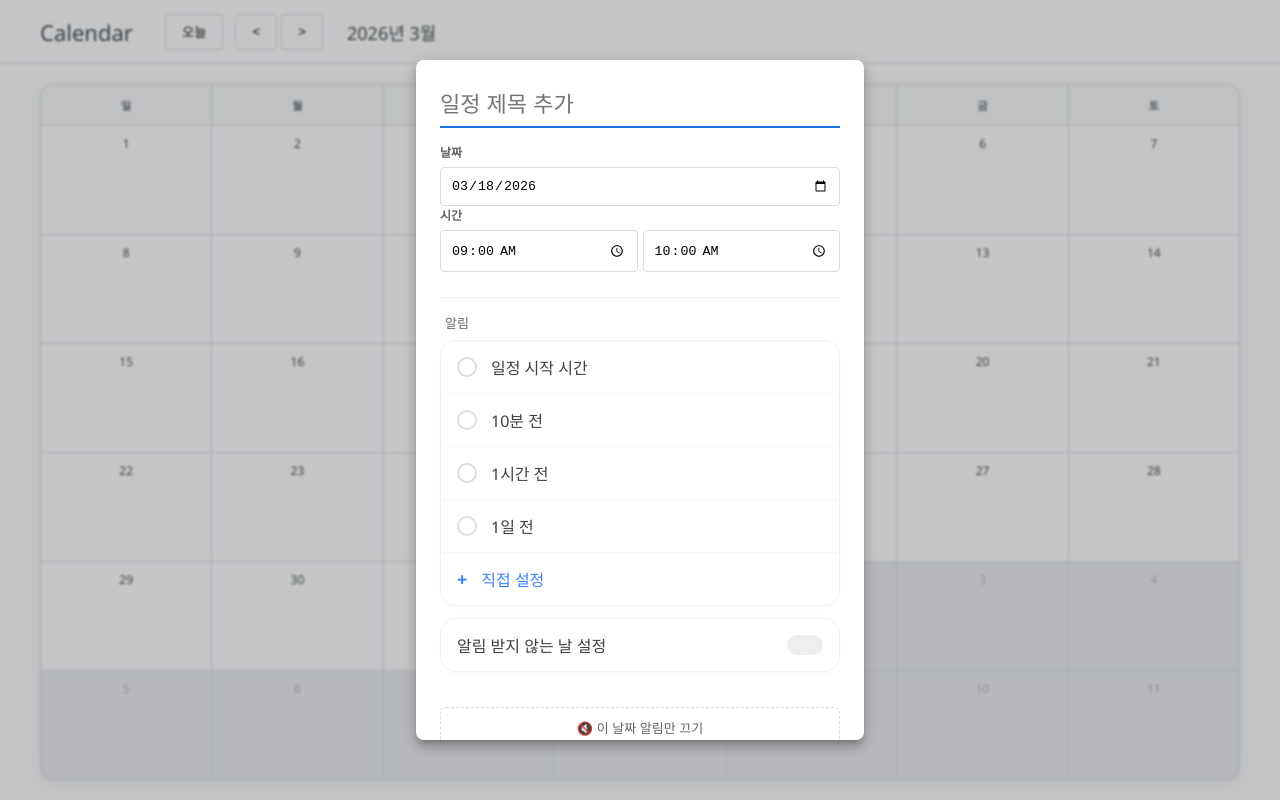
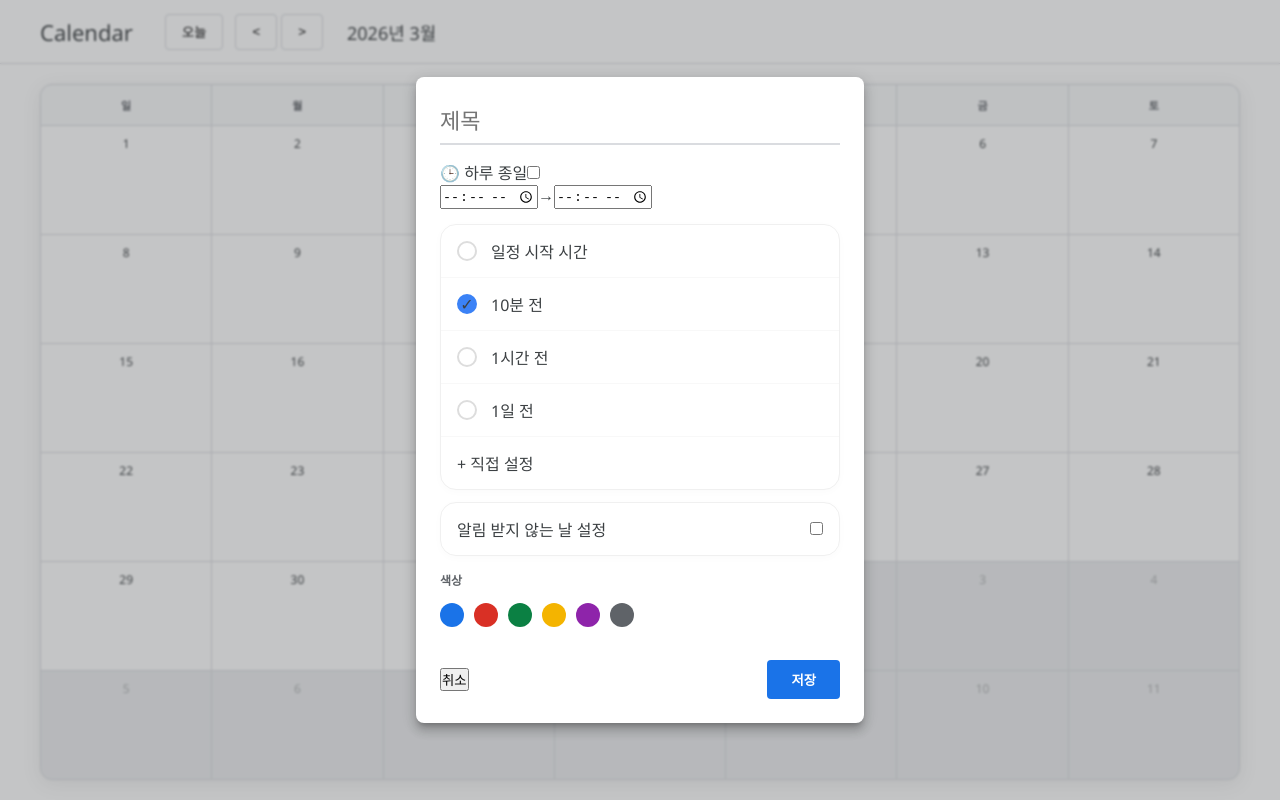
Before and after one commit to leeann9867/calendar, a React (Create React App) app: page / in a window 1280 px wide. Both pictures are taken after a click on the element "18". Built offline with nearby package versions, Linux system fonts and the light colour scheme.

Commit message:
ver 0.11

```diff
--- a/src/components/EventModal/ReminderSettings.js
+++ b/src/components/EventModal/ReminderSettings.js
@@ -7,78 +7,46 @@ const OPTIONS = [
     { label: '1일 전', value: 1440 },
 ];
 
-function ReminderSettings({ reminders = [], setReminders }) {
+function ReminderSettings({ form, setForm }) {
     const [isCustom, setIsCustom] = useState(false);
     const [customVal, setCustomVal] = useState('');
 
-    const toggle = (val) => {
-        // 이미지 스타일처럼 하나만 선택되도록 처리 (다중 선택 원하시면 [...reminders, val] 로직으로 변경 가능)
-        if (reminders.includes(val)) {
-            setReminders([]);
-        } else {
-            setReminders([val]);
-        }
-    };
-
-    const handleAddCustom = () => {
-        const val = parseInt(customVal);
-        if (!isNaN(val) && val >= 0) {
-            toggle(val);
-            setCustomVal('');
-            setIsCustom(false);
-        }
+    const toggleReminder = (val) => {
+        const current = form.reminders || [];
+        const next = current.includes(val) ? [] : [val];
+        setForm({ ...form, reminders: next });
     };
 
     return (
-        <div className="reminder-container">
-            <label className="section-label">알림</label>
-
+        <div className="reminder-component">
             <div className="reminder-list-card">
-                {/* 기본 옵션 리스트 */}
                 {OPTIONS.map(opt => (
-                    <div
-                        key={opt.value}
-                        className={`reminder-item ${reminders.includes(opt.value) ? 'active' : ''}`}
-                        onClick={() => toggle(opt.value)}
-                    >
-                        <div className="check-circle">
-                            {reminders.includes(opt.value) && <span className="check-mark">✓</span>}
-                        </div>
-                        <span className="item-label">{opt.label}</span>
+                    <div key={opt.value} className={`reminder-item ${form.reminders?.includes(opt.value) ? 'active' : ''}`} onClick={() => toggleReminder(opt.value)}>
+                        <div className="check-circle">{form.reminders?.includes(opt.value) && '✓'}</div>
+                        <span>{opt.label}</span>
                     </div>
                 ))}
-
-                {/* 직접 설정 입력창 (활성화 시 노출) */}
-                {isCustom && (
-                    <div className="reminder-item custom-input-item">
-                        <div className="check-circle" />
-                        <input
-                            type="number"
-                            className="custom-input"
-                            placeholder="분 단위 입력"
-                            value={customVal}
-                            onChange={(e) => setCustomVal(e.target.value)}
-                            autoFocus
-                            onKeyDown={(e) => e.key === 'Enter' && handleAddCustom()}
-                        />
-                        <button type="button" className="confirm-mini-btn" onClick={handleAddCustom}>확인</button>
+                {isCustom ? (
+                    <div className="reminder-item">
+                        <input type="number" value={customVal} onChange={(e)=>setCustomVal(e.target.value)} placeholder="분 단위" autoFocus />
+                        <button onClick={() => { toggleReminder(parseInt(customVal)); setIsCustom(false); }}>확인</button>
                     </div>
-                )}
-
-                {/* 직접 설정 추가 버튼 */}
-                {!isCustom && (
-                    <div className="reminder-item custom-add-btn" onClick={() => setIsCustom(true)}>
-                        <span className="plus-icon">+</span>
-                        <span>직접 설정</span>
-                    </div>
+                ) : (
+                    <div className="reminder-item custom-add" onClick={() => setIsCustom(true)}>+ 직접 설정</div>
                 )}
             </div>
 
-            {/* 하단 알림 받지 않는 날 설정 (이미지 참고 디자인) */}
-            <div className="reminder-list-card" style={{ marginTop: '12px' }}>
+            <div className="reminder-list-card" style={{marginTop: '12px'}}>
                 <div className="reminder-item justify-between">
                     <span>알림 받지 않는 날 설정</span>
-                    <div className="toggle-switch-dummy" />
+                    <label className="ios-switch">
+                        <input
+                            type="checkbox"
+                            checked={form.isNotificationEnabled === false}
+                            onChange={() => setForm({...form, isNotificationEnabled: !form.isNotificationEnabled})}
+                        />
+                        <span className="slider round"></span>
+                    </label>
                 </div>
             </div>
         </div>
--- /dev/null
+++ b/src/components/EventModal/TimeSettings.js
@@ -0,0 +1,37 @@
+import React from 'react';
+
+function TimeSettings({ form, setForm }) {
+    const handleStartTimeChange = (e) => {
+        const newStart = e.target.value; // "HH:mm"
+        const [h, m] = newStart.split(':').map(Number);
+        const newEnd = `${String((h + 1) % 24).padStart(2, '0')}:${String(m).padStart(2, '0')}`;
+
+        setForm({ ...form, time: newStart, endTime: newEnd });
+    };
+
+    return (
+        <div className="time-section">
+            <div className="setting-item justify-between">
+                <span>🕒 하루 종일</span>
+                <label className="ios-switch">
+                    <input
+                        type="checkbox"
+                        checked={form.isAllDay}
+                        onChange={(e) => setForm({...form, isAllDay: e.target.checked})}
+                    />
+                    <span className="slider round"></span>
+                </label>
+            </div>
+
+            {!form.isAllDay && (
+                <div className="time-picker-row">
+                    <input type="time" value={form.time} onChange={handleStartTimeChange} className="time-input" />
+                    <span className="arrow">→</span>
+                    <input type="time" value={form.endTime} onChange={(e) => setForm({...form, endTime: e.target.value})} className="time-input" />
+                </div>
+            )}
+        </div>
+    );
+}
+
+export default TimeSettings;
--- a/src/components/EventModal/index.js
+++ b/src/components/EventModal/index.js
@@ -1,118 +1,41 @@
-import React, { useState, useEffect } from 'react';
+import React, { useState } from 'react';
+import TimeSettings from './TimeSettings';
+import ReminderSettings from './ReminderSettings';
 import ColorPicker from './ColorPicker';
-import RepeatSettings from './RepeatSettings';
-import ReminderSettings from './ReminderSettings';
 
 function EventModal({ initData, onSave, onDelete, onClose }) {
     const [form, setForm] = useState({
-        title: '',
-        date: '',
-        time: '09:00',
-        endTime: '10:00',
-        reminders: [5],
-        excludedDays: [],
-        repeat: 'none',
-        color: 'ev-blue'
+        isNotificationEnabled: true,
+        reminders: [10],
+        isAllDay: false,
+        ...initData
     });
-
-    useEffect(() => {
-        if (initData) {
-            setForm({
-                ...form,
-                ...initData,
-                reminders: Array.isArray(initData.reminders)
-                    ? initData.reminders
-                    : (initData.reminder ? [parseInt(initData.reminder)] : [5]),
-                excludedDays: initData.excludedDays || []
-            });
-        }
-    }, [initData]);
-
-    const handleSave = () => {
-        if (!form.title.trim()) {
-            alert("제목을 입력해주세요.");
-            return;
-        }
-        onSave({ ...form, id: form.id || Date.now() });
-        onClose();
-    };
+    const [showDeleteConfirm, setShowDeleteConfirm] = useState(false);
 
     return (
         <div className="modal-overlay" onClick={onClose}>
-            <div className="modal" onClick={(e) => e.stopPropagation()}>
-                {/* 제목 */}
-                <input
-                    className="input-title"
-                    value={form.title}
-                    onChange={(e) => setForm({ ...form, title: e.target.value })}
-                    placeholder="일정 제목 추가"
-                    autoFocus
-                />
+            <div className="modal" onClick={e => e.stopPropagation()}>
+                <input className="input-title" value={form.title} onChange={e => setForm({...form, title: e.target.value})} placeholder="제목" />
 
-                {/* 날짜와 시간 */}
-                <div className="form-row">
-                    <div className="form-group">
-                        <label>날짜</label>
-                        <input type="date" value={form.date} onChange={(e) => setForm({ ...form, date: e.target.value })} />
-                    </div>
-                    <div className="form-group">
-                        <label>시간</label>
-                        <div style={{ display: 'flex', gap: '5px' }}>
-                            <input type="time" value={form.time} onChange={(e) => setForm({ ...form, time: e.target.value })} />
-                            <input type="time" value={form.endTime} onChange={(e) => setForm({ ...form, endTime: e.target.value })} />
+                <TimeSettings form={form} setForm={setForm} />
+                <ReminderSettings form={form} setForm={setForm} />
+                <ColorPicker selectedColor={form.color} onSelect={c => setForm({...form, color: c})} />
+
+                <div className="btn-group">
+                    {form.id && <button onClick={() => setShowDeleteConfirm(true)} className="btn-delete">삭제</button>}
+                    <button onClick={onClose}>취소</button>
+                    <button onClick={() => onSave(form)} className="btn-save">저장</button>
+                </div>
+
+                {showDeleteConfirm && (
+                    <div className="confirm-overlay">
+                        <div className="confirm-modal">
+                            <p>삭제하시겠습니까?</p>
+                            <button onClick={() => { onDelete(form.id); onClose(); }}>전체 삭제</button>
+                            <button onClick={() => setShowDeleteConfirm(false)}>취소</button>
                         </div>
                     </div>
-                </div>
-
-                {/* --------------------------------------------------------- */}
-                {/* 🚀 여기가 빠져있었을 거예요! 알림 설정 추가 섹션 */}
-                <div className="reminder-section" style={{ borderTop: '1px solid #eee', paddingTop: '10px' }}>
-                    <ReminderSettings
-                        reminders={form.reminders || []}
-                        setReminders={(vals) => setForm({ ...form, reminders: vals })}
-                    />
-                </div>
-
-                {/* 특정 날짜 알림 토글 */}
-                <div className="form-group">
-                    <button
-                        type="button"
-                        className={`btn-exclude-toggle ${form.excludedDays?.includes(form.date) ? 'active' : ''}`}
-                        onClick={() => {
-                            const today = form.date;
-                            const newExcludes = form.excludedDays.includes(today)
-                                ? form.excludedDays.filter(d => d !== today)
-                                : [...form.excludedDays, today];
-                            setForm({ ...form, excludedDays: newExcludes });
-                        }}
-                    >
-                        {form.excludedDays?.includes(form.date) ? '🔔 이 날짜 알림 다시 켜기' : '🔇 이 날짜 알림만 끄기'}
-                    </button>
-                </div>
-                {/* --------------------------------------------------------- */}
-
-                {/* 반복 설정 */}
-                <RepeatSettings form={form} setForm={setForm} />
-
-                {/* 색상 선택 */}
-                <div className="form-group">
-                    <label>색상 선택</label>
-                    <ColorPicker
-                        selectedColor={form.color}
-                        onSelect={(c) => setForm({ ...form, color: c })}
-                    />
-                </div>
-
-                {/* 버튼들 */}
-                <div className="btn-group">
-                    {form.id && (
-                        <button className="btn-delete" onClick={() => onDelete(form.id)}>삭제</button>
-                    )}
-                    <div style={{ display: 'flex', gap: '10px', marginLeft: 'auto' }}>
-                        <button className="btn-close" onClick={onClose}>취소</button>
-                        <button className="btn-save" onClick={handleSave}>저장</button>
-                    </div>
-                </div>
+                )}
             </div>
         </div>
     );
```
Also changed, not shown: src/App.js (+7 -32 lines), src/hooks/useCalendarApp.js (added, +33 -0 lines).
